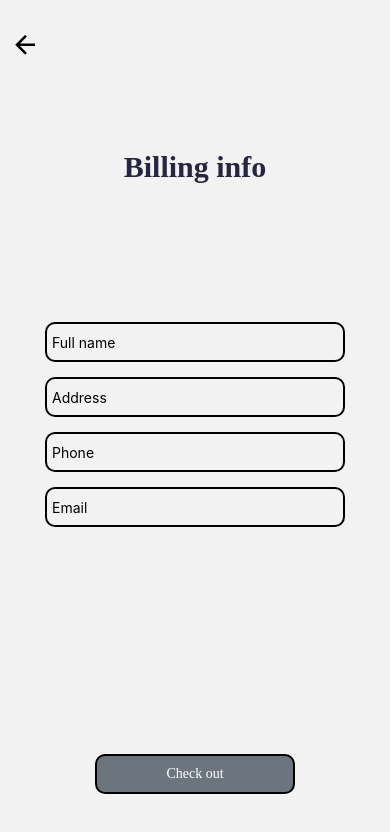
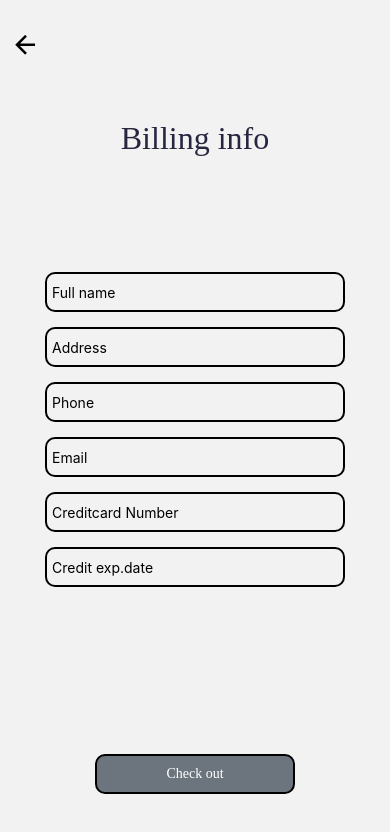
Before and after one commit to Haruna245/seidu_shop, a React Native app: screen /check in a window 390 px wide. Shown: the top 832 px of the page. Built offline with nearby package versions, Linux system fonts and the light colour scheme.

Commit message:
comment and other fixes applied

```diff
--- a/components/productdata.js
+++ b/components/productdata.js
@@ -14,7 +14,7 @@ const Data = [{
     image:require("../assets/pics/i2.jpg"),
     title: "Logitech Headphone",
     price: 80,
-    colr:"Silver",
+    col:"Silver",
     review: " Wireless headphone offer up to 6 hours of use with an additional 9 hours in the included charging case. Voice assistant compatible with integrared microphone",
 
 },{
--- a/screens/Login.js
+++ b/screens/Login.js
@@ -11,7 +11,7 @@ const Login =({ navigation })=>{
         <TouchableOpacity style={{position:"absolute",top:25,left:5}}
         onPress = {()=> navigation.goBack()}
         >
-        <MaterialCommunityIcons name="arrow-left" style={styles.arrow} color={color} size={30} />
+        <MaterialCommunityIcons name="arrow-left" style={styles.arrow}  size={30} />
         </TouchableOpacity>
 
 
@@ -31,7 +31,7 @@ const Login =({ navigation })=>{
                 </TouchableOpacity>
 
             </View>
-
+            {/* register wrapper*/}
             <View style={styles.lsup}>
                 <Text>Don't have an account yet?</Text>
                 <TouchableOpacity style={styles.topa} onPress = {()=> navigation.navigate('Signup')}>
@@ -50,13 +50,13 @@ const Login =({ navigation })=>{
 
 const styles = StyleSheet.create({
 
-    mlog:{
+    mlog:{// main login paper
         flex: 1,
         backgroundColor: '#e5e5e5',
         alignItems: 'center',
         justifyContent: 'center',
     },
-    luser:{
+    luser:{//textinput for logins field
         borderWidth:1,
         paddingTop:10,
         marginTop:10,
@@ -69,26 +69,26 @@ const styles = StyleSheet.create({
         padding: 10,
         borderColor:"#14213d"
     },
-    lview:{
+    lview:{//title wrapper
         justifyContent: 'center',
         position:"absolute",
         top:200
 
     },
-    ltlt:{
+    ltlt:{//title text
         position:"absolute",
         top:120
     },
     ltxt:{
         fontSize:40,
         fontWeight:"500",
-        fontFamily:"AppleSDGothicNeo-Bold"
+        fontFamily:"Baskerville"
     },
-    lsup:{
+    lsup:{//register wrapper
         position:"absolute",
         bottom:70
     },
-    topa:{
+    topa:{//touchable opacity for signin button
         borderWidth:1,
         marginTop:15,
         height:40,
--- a/screens/checkout.js
+++ b/screens/checkout.js
@@ -11,23 +11,27 @@ const check =({ navigation })=>{
         >
         <MaterialCommunityIcons name="arrow-left" style={styles.arrow} color={color} size={30} />
         </TouchableOpacity>
-        <View style={{position:"absolute",top:150}}>
-        <Text style={{fontSize:30,fontWeight:"600",fontFamily: "AppleSDGothicNeo-Bold",
+        <View style={{position:"absolute",top:120}}>
+        <Text style={{fontSize:32,fontWeight:"500",fontFamily: "Baskerville",
             color:"#272640"
         }}>Billing info</Text>
         </View>
-
+        <View style={{marginTop:10}}>
         <TextInput style={styles.textinput} placeholder="Full name "/>
             <TextInput style={styles.textinput} placeholder="Address"/>
             <TextInput style={styles.textinput} placeholder="Phone"/>
             <TextInput style={styles.textinput} placeholder="Email"/>
+            <TextInput style={styles.textinput} placeholder="Creditcard Number"/>
+            <TextInput style={styles.textinput} placeholder="Credit exp.date"/>
+
+            </View>
 
 
             <View style={{position:"absolute",bottom:50}}>
                 <TouchableOpacity style={{borderWidth:2,height:40,width:200,justifyContent:"center",
                 alignItems:"center",borderRadius:10,backgroundColor:"#6c757d"
-            }}  onPress = {()=> alert("Purchase Successful")}>
-                    <Text style={{color:"#fff",fontFamily: "AppleSDGothicNeo-Bold"}}>Check out</Text>
+            }}  onPress = {()=> alert("Payment Successful")}>
+                    <Text style={{color:"#fff",fontFamily: "Baskerville"}}>Check out</Text>
                 </TouchableOpacity>
             </View>
         </SafeAreaView>
--- a/screens/mdetails.js
+++ b/screens/mdetails.js
@@ -10,7 +10,7 @@ const Trial =({ navigation,route })=>{
 
     return(
 
-        <SafeAreaView style={styles.dwrapper}>
+        <SafeAreaView >
 
         <View style={styles.imgWrap} >
         <Image style={styles.timg} source={data.image}/>
@@ -44,7 +44,7 @@ const Trial =({ navigation,route })=>{
         <View style={styles.cartWrapper}>
             <TouchableOpacity style={styles.cart} onPress = {()=> navigation.navigate('check')} >
                 <Text style={{fontSize:20}}>Add to Carts</Text>
-                <MaterialCommunityIcons name="cart-outline"  color={color} size={30} />
+                <MaterialCommunityIcons name="cart-outline"   size={30} />
             </TouchableOpacity>
         </View>
         </View>
@@ -53,9 +53,7 @@ const Trial =({ navigation,route })=>{
 };
 
 const styles=StyleSheet.create({
-    dwrapper:{
 
-    },
     timg:{//touchable image
         height:300,
         width:"100%",
@@ -107,7 +105,7 @@ const styles=StyleSheet.create({
         marginLeft:10,
 
 },
-arrow:{
+arrow:{//styles for back arrow
     position:"absolute",
     top:10,
     marginLeft:15
--- a/screens/signup.js
+++ b/screens/signup.js
@@ -3,7 +3,7 @@ import { StyleSheet, Text, View,TextInput,TouchableOpacity,color } from 'react-n
 import MaterialCommunityIcons from 'react-native-vector-icons/MaterialCommunityIcons';
 
 
-                   {/*sIGN UP PAGE*/}
+                   {/*sIGN UP PAGE */}
 
 
 
@@ -70,7 +70,7 @@ const styles = StyleSheet.create({
       stxt:{//text wrapper
         fontSize:50,
         fontWeight:"400",
-        fontFamily:"AppleSDGothicNeo-Bold",
+        fontFamily:"Baskerville",
     },
     stlt:{//title container
       position:"absolute",
```
